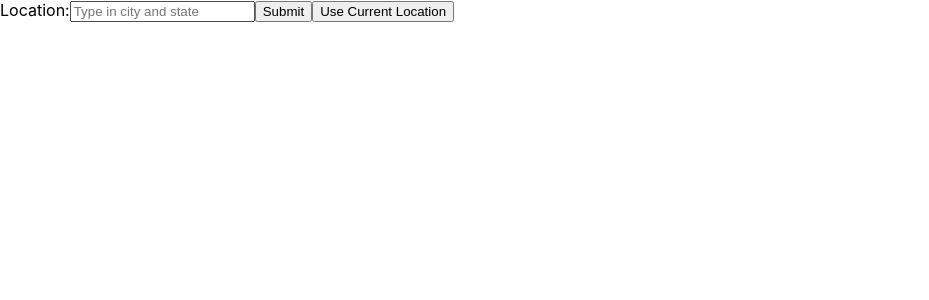
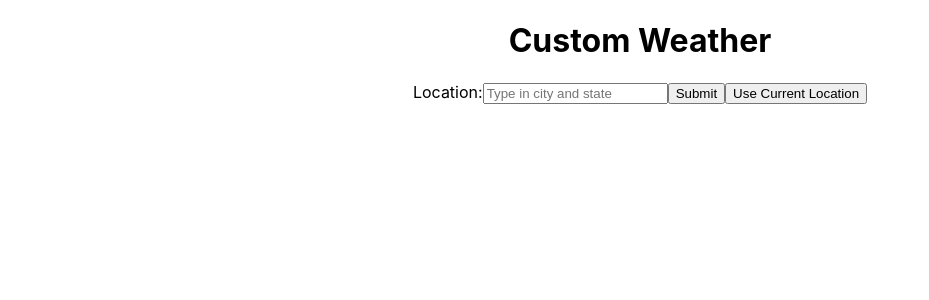
Before and after one commit to Custom-Weather/Custom-Weather-FE, a React (Create React App) app: page / in a window 1280 px wide. Shown: the top 300 px of the page, without its empty margins (0-929 px from the left). Built offline with nearby package versions, Linux system fonts and the light colour scheme.

Commit message:
Update main app display to show location form always and style

```diff
--- a/src/App.css
+++ b/src/App.css
@@ -41,19 +41,23 @@
   height: 100%;
   background-size: cover;
   position: absolute;
-  z-index: 0;
+  z-index: -1;
   display: flow-root;
 }
 
 .weather-components{
-  position: relative;
   /* background-color: white; */
   padding: 1%;
-  z-index: 100;
-  /* display: inline-table; */
+  display: inline-table;
   height: 100%;
+  z-index: 1;
+  top: 10%;
 }
 
 .page{
   text-align: center;
 }
+
+.form-only {
+  text-align: center;
+}
--- a/src/App.js
+++ b/src/App.js
@@ -59,7 +59,11 @@ class App extends Component {
         <div className='form-only'>
         <BrowserRouter>
         <Switch>
-        <Route path="/" exact component={()=> <LocationForm updateWeather={this.updateWeather}/>}  />
+        <Route path="/" render={props =>
+          <div>
+          <h1>Custom Weather</h1>
+          <LocationForm updateWeather={this.updateWeather}/>
+          </div>} />
         </Switch>
         </BrowserRouter>
         </div>
@@ -75,7 +79,8 @@ class App extends Component {
                 <BackgroundImage desc={this.state.weather.desc} />
               </div>
               <div className='weather-components'>
-                <Weather weather={this.state.weather}/>
+                <LocationForm updateWeather={this.updateWeather} className='location-inline-form'/>
+                <Weather weather={this.state.weather} location={this.state.location}/>
               </div>
             </div>} />
             </Switch>
```
